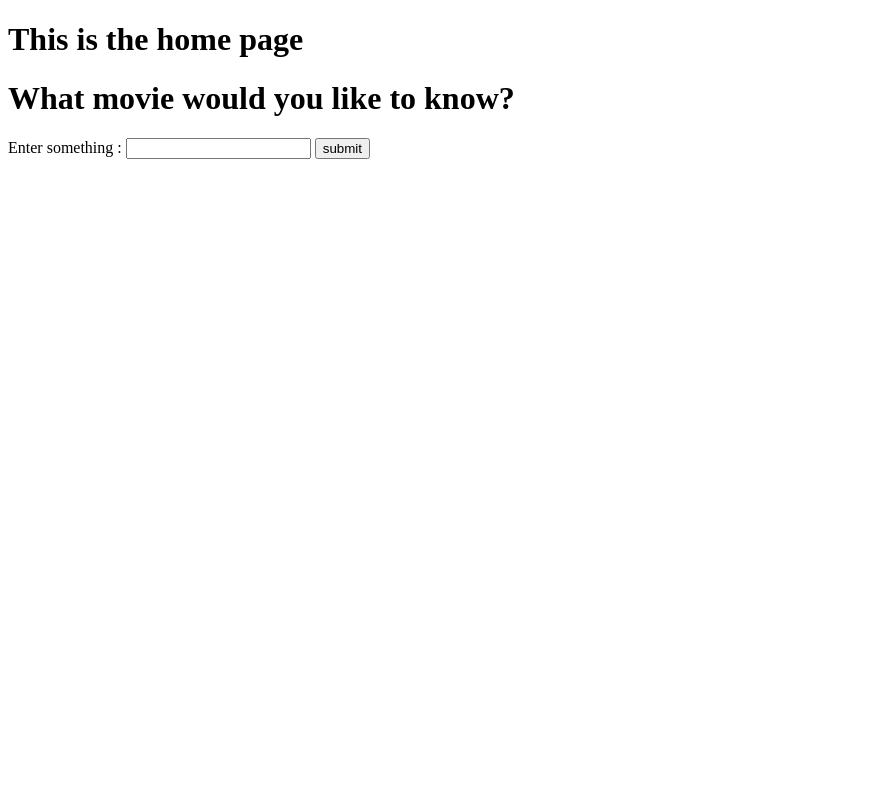
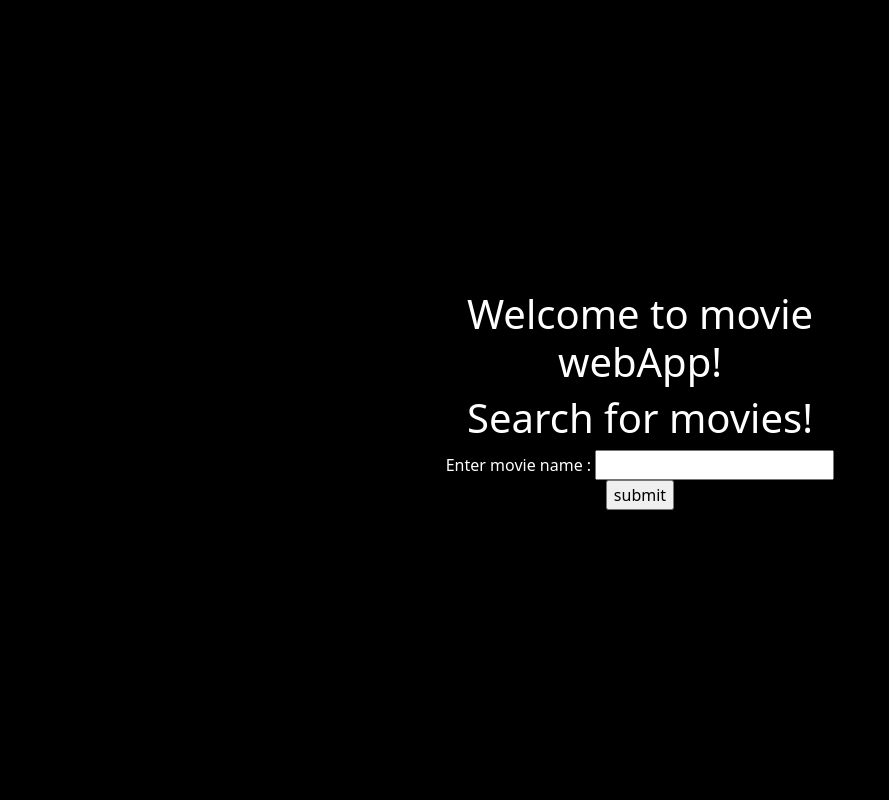
Before and after one commit to ha-zeek/Project-Capstone, a Flask app: page / in a window 1280 px wide. Shown: the whole page, without its empty margins (0-889 px from the left). Run offline with Flask 3, Linux system fonts and the light colour scheme.

Commit message:
simple css done

```diff
--- a/static/style.css
+++ b/static/style.css
@@ -1 +1,34 @@
-/* test test */
+body {
+  color: white;
+  background-color: black;
+  display: flex;
+  border: 5px;
+  justify-content: center;
+  align-items: center;
+  text-align: center;
+  margin: 0 auto;
+  height: 100vh;
+  width: 50%;
+  padding: 100px;
+}
+
+ul {
+  list-style: none;
+}
+
+.line-space {
+  line-height: 3;
+}
+
+.title {
+  padding: 20px;
+  border: 5px;
+}
+
+.streaming {
+  text-align: left;
+}
+
+.homepage {
+  text-align: center;
+}
--- a/templates/home.html
+++ b/templates/home.html
@@ -1,13 +1,13 @@
 {% extends 'layout.html' %} {% block content%}
-
-<h1>This is the home page</h1>
-<h1>What movie would you like to know?</h1>
-<form method="POST" action="/movie">
-  <label for="user_input">Enter something :</label>
-  <input type="text" id="user_input" name="user_input" />
-  <input type="submit" value="submit" />
-</form>
-
+<div>
+  <h1>Welcome to movie webApp!</h1>
+  <h1>Search for movies!</h1>
+  <form method="POST" action="/movie">
+    <label for="user_input">Enter movie name :</label>
+    <input type="text" id="user_input" name="user_input" />
+    <input type="submit" value="submit" />
+  </form>
+</div>
 {% endblock content%}
 
 <!-- This is the homepage. Using HTML form tag.
--- a/templates/layout.html
+++ b/templates/layout.html
@@ -4,6 +4,13 @@
     <meta charset="UTF-8" />
     <meta name="viewport" content="width=device-width, initial-scale=1.0" />
     <title>Flask-Project</title>
+    <link
+      href="https://cdn.jsdelivr.net/npm/bootstrap@5.3.2/dist/css/bootstrap.min.css"
+      rel="stylesheet"
+      integrity="sha384-T3c6CoIi6uLrA9TneNEoa7RxnatzjcDSCmG1MXxSR1GAsXEV/Dwwykc2MPK8M2HN"
+      crossorigin="anonymous" />
+    <link rel="stylesheet" type="text/css" href="{{ url_for('static',
+    filename="style.css")}}">
   </head>
   <body>
     {% block content %} {% endblock content %}
--- a/templates/streaming.html
+++ b/templates/streaming.html
@@ -1,7 +1,7 @@
 {% extends 'layout.html' %} {% block content%}
 
 <h1>This is where you can watch the show!</h1>
-<div>
+<div class="streaming">
   {%for data in streaming_data%}
   <ul>
     <li>Service : {{data['service'].title()}}</li>
@@ -11,7 +11,7 @@
     </ul>
   </ul>
   {% endfor %}
-  <form action="/">
+  <form class="homepage" action="/">
     <input type="submit" value="Back to Homepage" />
   </form>
 </div>
```
Also changed, not shown: templates/movie.html (+4 -4 lines).
